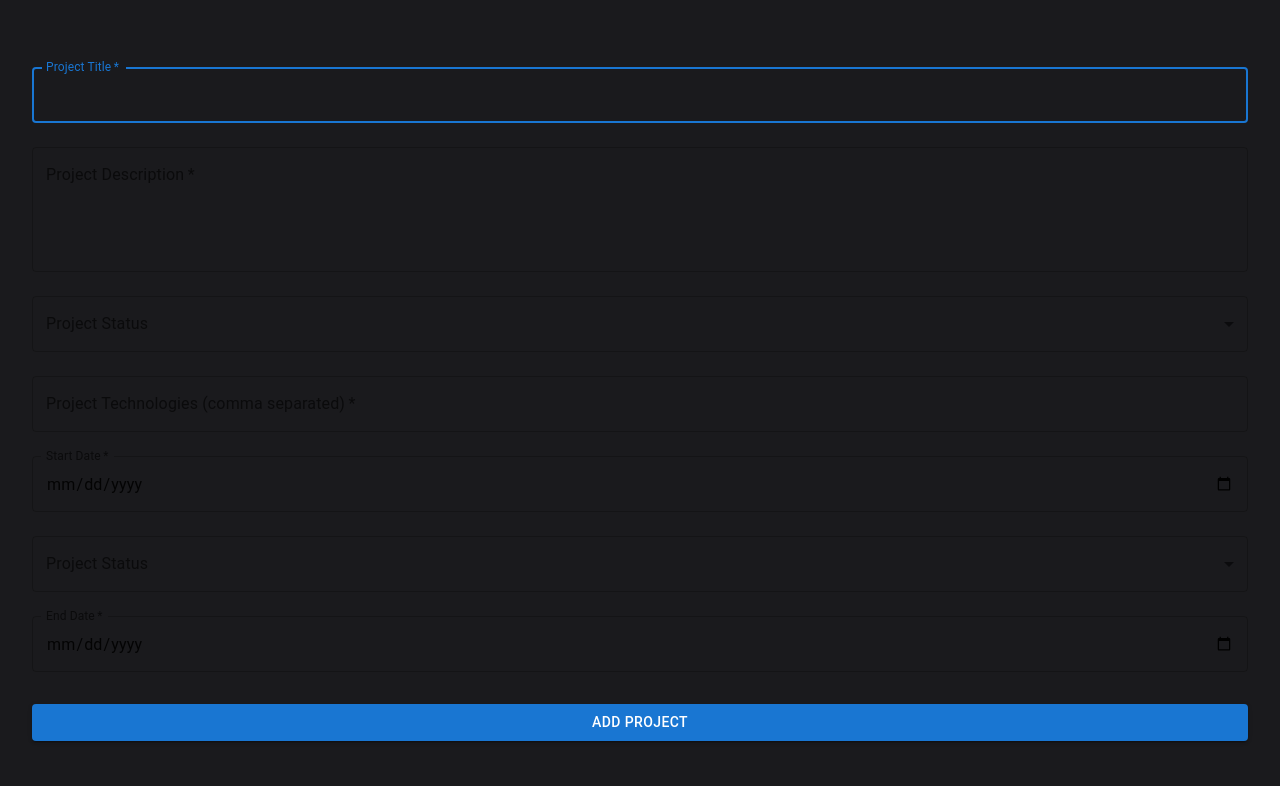
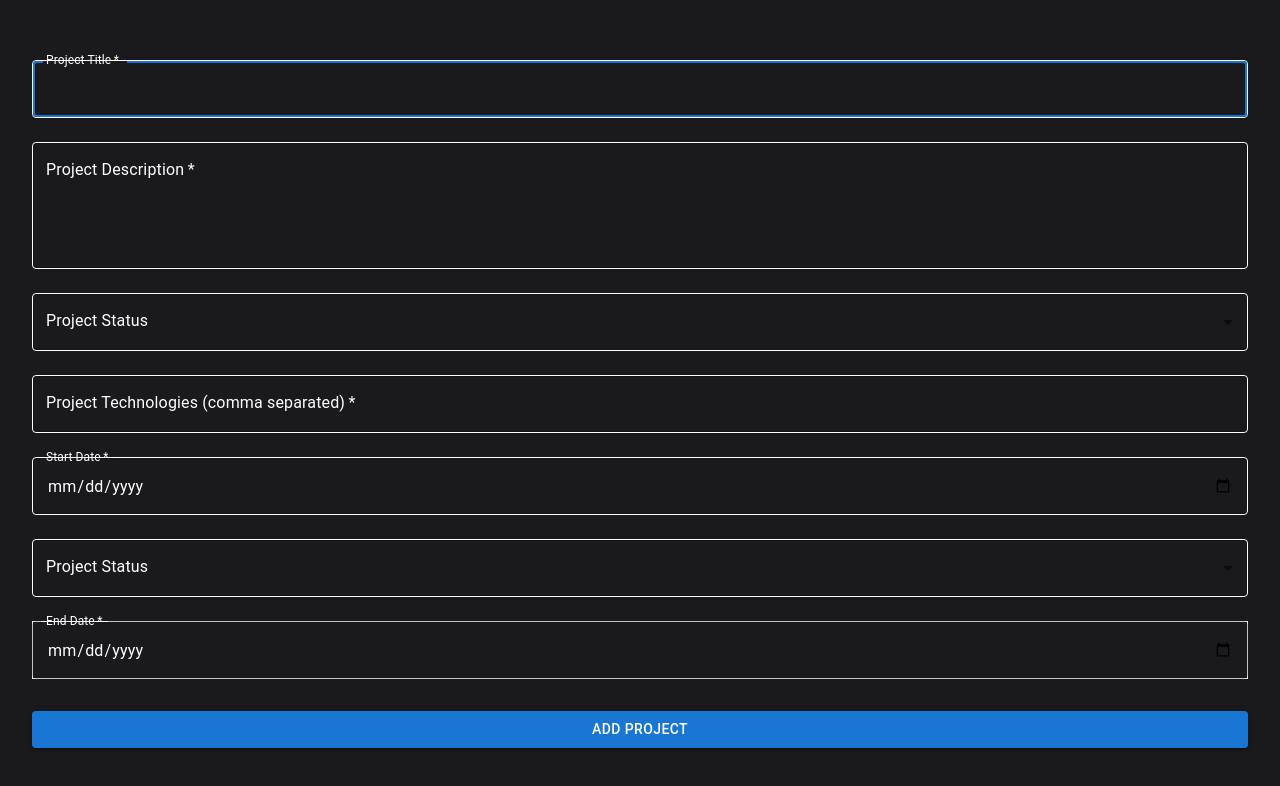
Before and after one commit to iosif-blezu/MPP, a React (Vite) app in the folder mpp-app/: page /add-project in a window 1280 px wide. Shown: the top 786 px of the page. Built offline with nearby package versions, Linux system fonts and the light colour scheme.

Commit message:
Base done

```diff
--- a/mpp-app/src/pages/AddProject.tsx
+++ b/mpp-app/src/pages/AddProject.tsx
@@ -50,6 +50,15 @@ const AddProject: React.FC = () => {
         autoFocus
         value={title}
         onChange={(e) => setTitle(e.target.value)}
+        InputLabelProps={{
+          style: { color: 'white' },
+        }}
+        InputProps={{
+          style: { color: 'white', borderBottom: '1px solid white', borderTop: '1px solid white', borderLeft: '1px solid white', borderRight: '1px solid white'},
+        }}
+        inputProps={{
+          style: { color: 'white' },
+        }}
       />
       <TextField
         margin="normal"
@@ -64,6 +73,15 @@ const AddProject: React.FC = () => {
         rows={4}
         value={description}
         onChange={(e) => setDescription(e.target.value)}
+        InputLabelProps={{
+          style: { color: 'white' },
+        }}
+        InputProps={{
+          style: { color: 'white', borderBottom: '1px solid white', borderTop: '1px solid white', borderLeft: '1px solid white', borderRight: '1px solid white'},
+        }}
+        inputProps={{
+          style: { color: 'white' },
+        }}
       />
       <TextField
         select
@@ -72,6 +90,15 @@ const AddProject: React.FC = () => {
         onChange={(e) => setStatus(e.target.value)}
         fullWidth
         margin="normal"
+        InputLabelProps={{
+          style: { color: 'white' },
+        }}
+        InputProps={{
+          style: { color: 'white', borderBottom: '1px solid white', borderTop: '1px solid white', borderLeft: '1px solid white', borderRight: '1px solid white'},
+        }}
+        inputProps={{
+          style: { color: 'white' },
+        }}
       >
         <MenuItem value="Completed">Completed</MenuItem>
         <MenuItem value="In Progress">In Progress</MenuItem>
@@ -87,6 +114,15 @@ const AddProject: React.FC = () => {
         autoComplete="current-technologies"
         value={technologies}
         onChange={(e) => setTechnologies(e.target.value)}
+        InputLabelProps={{
+          style: { color: 'white' },
+        }}
+        InputProps={{
+          style: { color: 'white', borderBottom: '1px solid white', borderTop: '1px solid white', borderLeft: '1px solid white', borderRight: '1px solid white'},
+        }}
+        inputProps={{
+          style: { color: 'white' },
+        }}
       />
       <TextField
         margin="normal"
@@ -98,9 +134,16 @@ const AddProject: React.FC = () => {
         id="startDate"
         InputLabelProps={{
           shrink: true,
+          style: { color: 'white' },
         }}
         value={startDate}
         onChange={(e) => setStartDate(e.target.value)}
+        InputProps={{
+          style: { color: 'white', borderBottom: '1px solid white', borderTop: '1px solid white', borderLeft: '1px solid white', borderRight: '1px solid white'},
+        }}
+        inputProps={{
+          style: { color: 'white' },
+        }}
       />
       <TextField
         select
@@ -109,6 +152,15 @@ const AddProject: React.FC = () => {
         onChange={handleStatusChange}
         fullWidth
         margin="normal"
+        InputLabelProps={{
+          style: { color: 'white' },
+        }}
+        InputProps={{
+          style: { color: 'white', borderBottom: '1px solid white', borderTop: '1px solid white', borderLeft: '1px solid white', borderRight: '1px solid white'},
+        }}
+        inputProps={{
+          style: { color: 'white' },
+        }}
       >
         <MenuItem value="Completed">Completed</MenuItem>
         <MenuItem value="In Progress">In Progress</MenuItem>
@@ -121,10 +173,19 @@ const AddProject: React.FC = () => {
         label="End Date"
         type="date"
         id="endDate"
-        InputLabelProps={{ shrink: true }}
+        InputLabelProps={{
+          shrink: true,
+          style: { color: 'white' },
+        }}
         value={endDate}
         onChange={(e) => setEndDate(e.target.value)}
         disabled={status === 'In Progress'}
+        InputProps={{
+          style: { color: 'white' },
+        }}
+        inputProps={{
+          style: { color: 'white', borderBottom: '1px solid white', borderTop: '1px solid white', borderLeft: '1px solid white', borderRight: '1px solid white'},
+        }}
       />
       <Button type="submit" fullWidth variant="contained" sx={{ mt: 3, mb: 2 }}>
         Add Project
--- a/mpp-app/src/pages/EditProject.tsx
+++ b/mpp-app/src/pages/EditProject.tsx
@@ -64,6 +64,15 @@ const EditProject: React.FC = () => {
         autoFocus
         value={title}
         onChange={(e) => setTitle(e.target.value)}
+        InputLabelProps={{
+          style: { color: 'white' },
+        }}
+        InputProps={{
+          style: { color: 'white', borderBottom: '1px solid white', borderTop: '1px solid white', borderLeft: '1px solid white', borderRight: '1px solid white'},
+        }}
+        inputProps={{
+          style: { color: 'white' },
+        }}
       />
         <TextField
             margin="normal"
@@ -78,6 +87,15 @@ const EditProject: React.FC = () => {
             rows={4}
             value={description}
             onChange={(e) => setDescription(e.target.value)}
+            InputLabelProps={{
+              style: { color: 'white' },
+            }}
+            InputProps={{
+              style: { color: 'white', borderBottom: '1px solid white', borderTop: '1px solid white', borderLeft: '1px solid white', borderRight: '1px solid white'},
+            }}
+            inputProps={{
+              style: { color: 'white' },
+            }}
         />
         <TextField
             margin="normal"
@@ -90,6 +108,15 @@ const EditProject: React.FC = () => {
             autoComplete="current-status"
             value={status}
             onChange={(e) => setStatus(e.target.value)}
+            InputLabelProps={{
+              style: { color: 'white' },
+            }}
+            InputProps={{
+              style: { color: 'white', borderBottom: '1px solid white', borderTop: '1px solid white', borderLeft: '1px solid white', borderRight: '1px solid white'},
+            }}
+            inputProps={{
+              style: { color: 'white' },
+            }}
         />
         <TextField
             margin="normal"
@@ -102,6 +129,15 @@ const EditProject: React.FC = () => {
             autoComplete="current-technologies"
             value={technologies}
             onChange={(e) => setTechnologies(e.target.value)}
+            InputLabelProps={{
+              style: { color: 'white' },
+            }}
+            InputProps={{
+              style: { color: 'white', borderBottom: '1px solid white', borderTop: '1px solid white', borderLeft: '1px solid white', borderRight: '1px solid white'},
+            }}
+            inputProps={{
+              style: { color: 'white' },
+            }}
         />
         <TextField
             margin="normal"
@@ -114,6 +150,15 @@ const EditProject: React.FC = () => {
             autoComplete="current-startDate"
             value={startDate}
             onChange={(e) => setStartDate(e.target.value)}
+            InputLabelProps={{
+              style: { color: 'white' },
+            }}
+            InputProps={{
+              style: { color: 'white', borderBottom: '1px solid white', borderTop: '1px solid white', borderLeft: '1px solid white', borderRight: '1px solid white'},
+            }}
+            inputProps={{
+              style: { color: 'white' },
+            }}
         />
         <TextField
             margin="normal"
@@ -126,6 +171,15 @@ const EditProject: React.FC = () => {
             autoComplete="current-endDate"
             value={endDate}
             onChange={(e) => setEndDate(e.target.value)}
+            InputLabelProps={{
+              style: { color: 'white' },
+            }}
+            InputProps={{
+              style: { color: 'white', borderBottom: '1px solid white', borderTop: '1px solid white', borderLeft: '1px solid white', borderRight: '1px solid white'},
+            }}
+            inputProps={{
+              style: { color: 'white' },
+            }}
         />
 
       <Button type="submit" fullWidth variant="contained" sx={{ mt: 3, mb: 2 }}>
```
